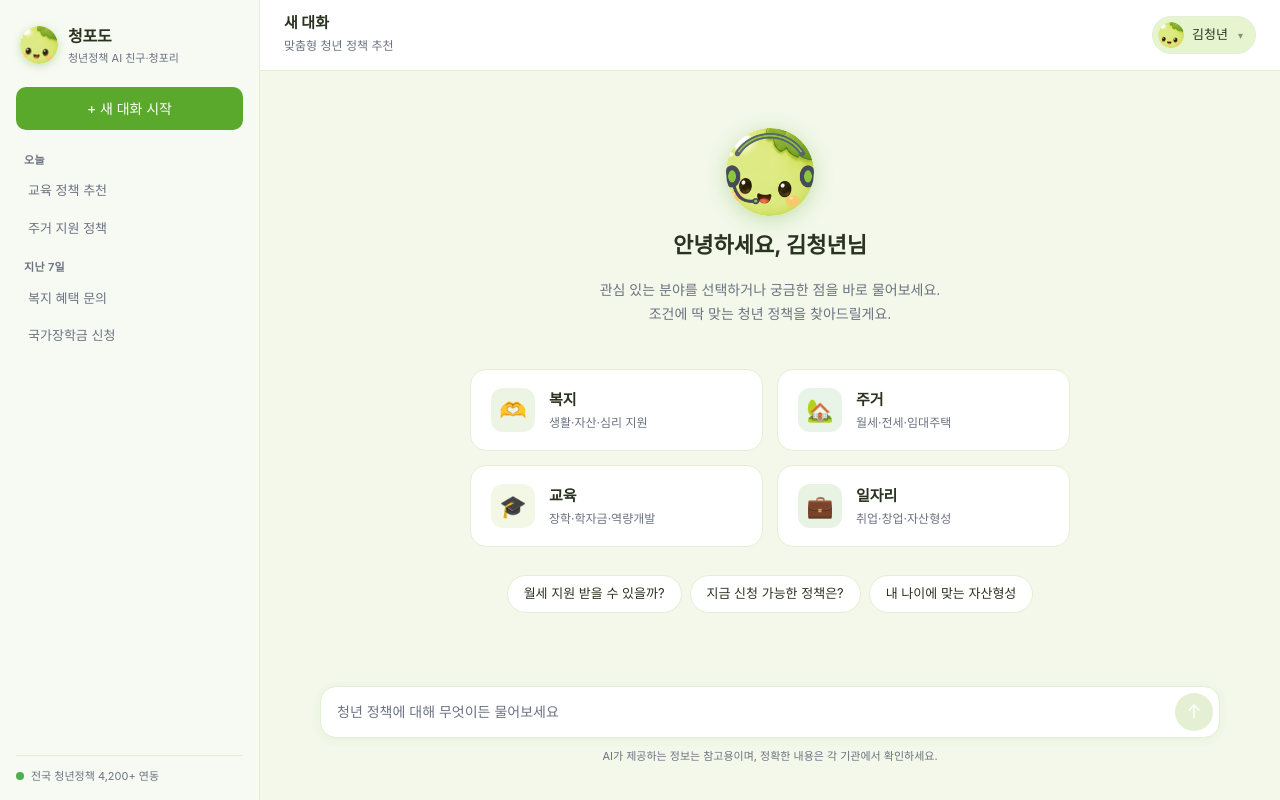
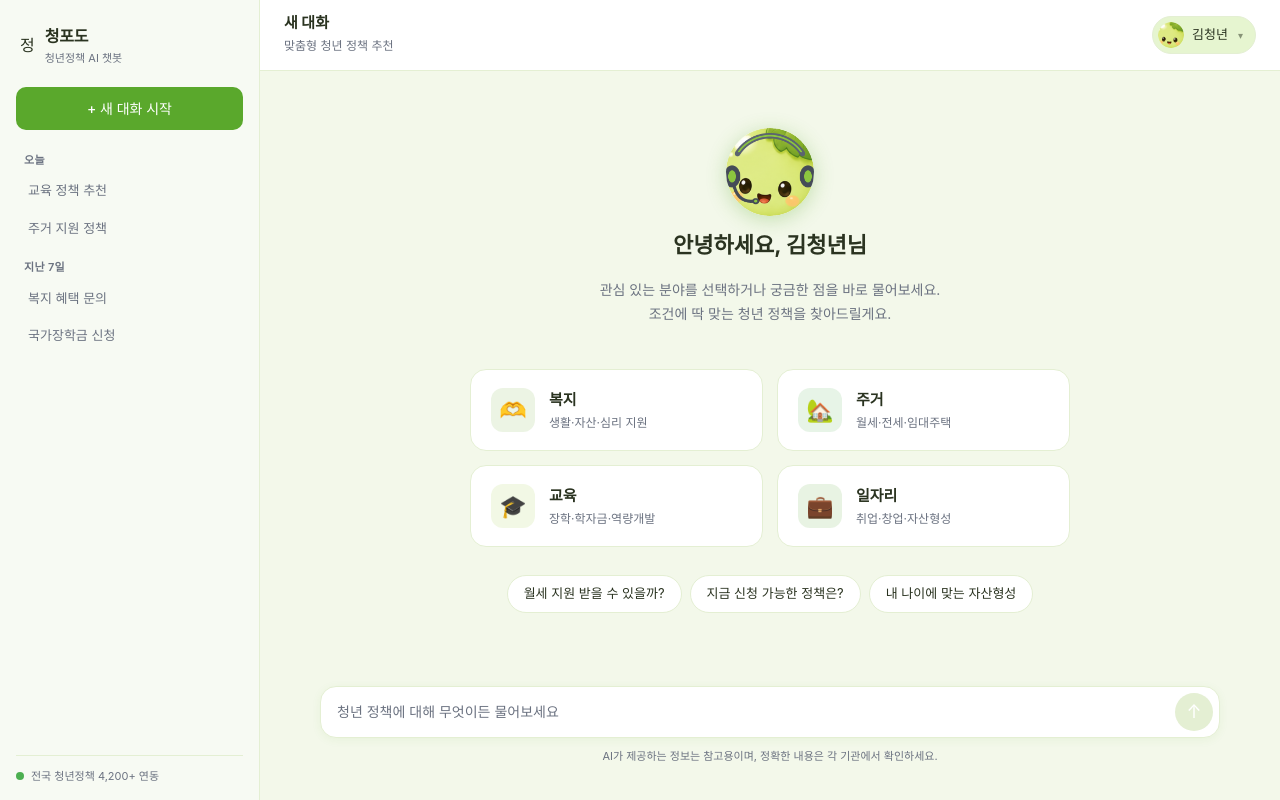
Before and after one commit to Minji6/rag-doc-chatbot-frontend, a Next.js app: page / in a window 1280 px wide. Built offline with nearby package versions, Linux system fonts and the light colour scheme.

Commit message:
asset: 청포도 캐릭터 이미지 및 사이드바 수정

```diff
--- a/app/Sidebar.js
+++ b/app/Sidebar.js
@@ -1,28 +1,27 @@
 "use client"
 
 function Sidebar({ conversations = [], activeId, onSelectChat, onNewChat }) {
+    // 날짜 그룹 분리
     const todayList = conversations.filter(c => c.group === "today");
     const lastWeekList = conversations.filter(c => c.group === "lastWeek");
 
     return (
         <div className="sidebar">
+            {/* 로고 영역 */}
             <div className="sidebar-logo">
-                <img
-                    src="/cheongpodo.png"
-                    alt="청포도"
-                    className="sidebar-logo-img"
-                    onError={e => { e.target.style.display = "none"; }}
-                />
+                <div className="sidebar-logo-avatar">정</div>
                 <div>
                     <div className="sidebar-logo-title">청포도</div>
-                    <div className="sidebar-logo-sub">청년정책 AI 친구·청포리</div>
+                    <div className="sidebar-logo-sub">청년정책 AI 챗봇</div>
                 </div>
             </div>
 
+            {/* 새 대화 시작 버튼 */}
             <button className="btn new-chat-btn w-100" onClick={onNewChat}>
                 + 새 대화 시작
             </button>
 
+            {/* 대화 목록 */}
             <div className="sidebar-chat-list">
                 {todayList.length > 0 && (
                     <div>
@@ -54,6 +53,7 @@ function Sidebar({ conversations = [], activeId, onSelectChat, onNewChat }) {
                 )}
             </div>
 
+            {/* 하단 상태 표시 */}
             <div className="sidebar-footer">
                 <span className="sidebar-online-dot"></span>
                 전국 청년정책 4,200+ 연동
```
